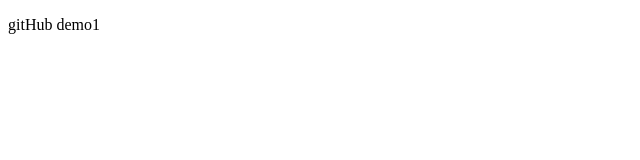
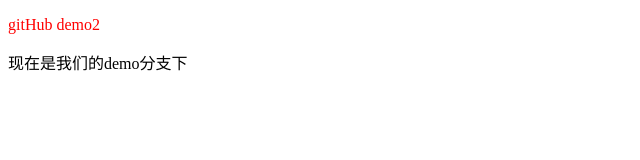
Before and after one commit to llczero-body/git-demo, a plain HTML site: page src/index.html in a window 1280 px wide. Shown: the whole page, without its empty margins (0-640 px from the left). Drawn offline with Linux system fonts and the light colour scheme.

Commit message:
add css file

```diff
--- /dev/null
+++ b/src/index.css
@@ -0,0 +1,3 @@
+.demo{
+    color: red;
+}
--- a/src/index.html
+++ b/src/index.html
@@ -4,8 +4,11 @@
     <meta charset="UTF-8">
     <meta name="viewport" content="width=device-width, initial-scale=1.0">
     <title>Document</title>
+    <link rel="stylesheet" href="./index.css">
 </head>
 <body>
-    <p>gitHub demo1</p>
+    <script src="./index.js"></script>
+    <p class="demo">gitHub demo2</p>
+    <p class="dmeo">现在是我们的demo分支下</p>
 </body>
 </html>
--- a/src/index.js
+++ b/src/index.js
@@ -0,0 +1 @@
+console.log('现在是demo分支下')
```
